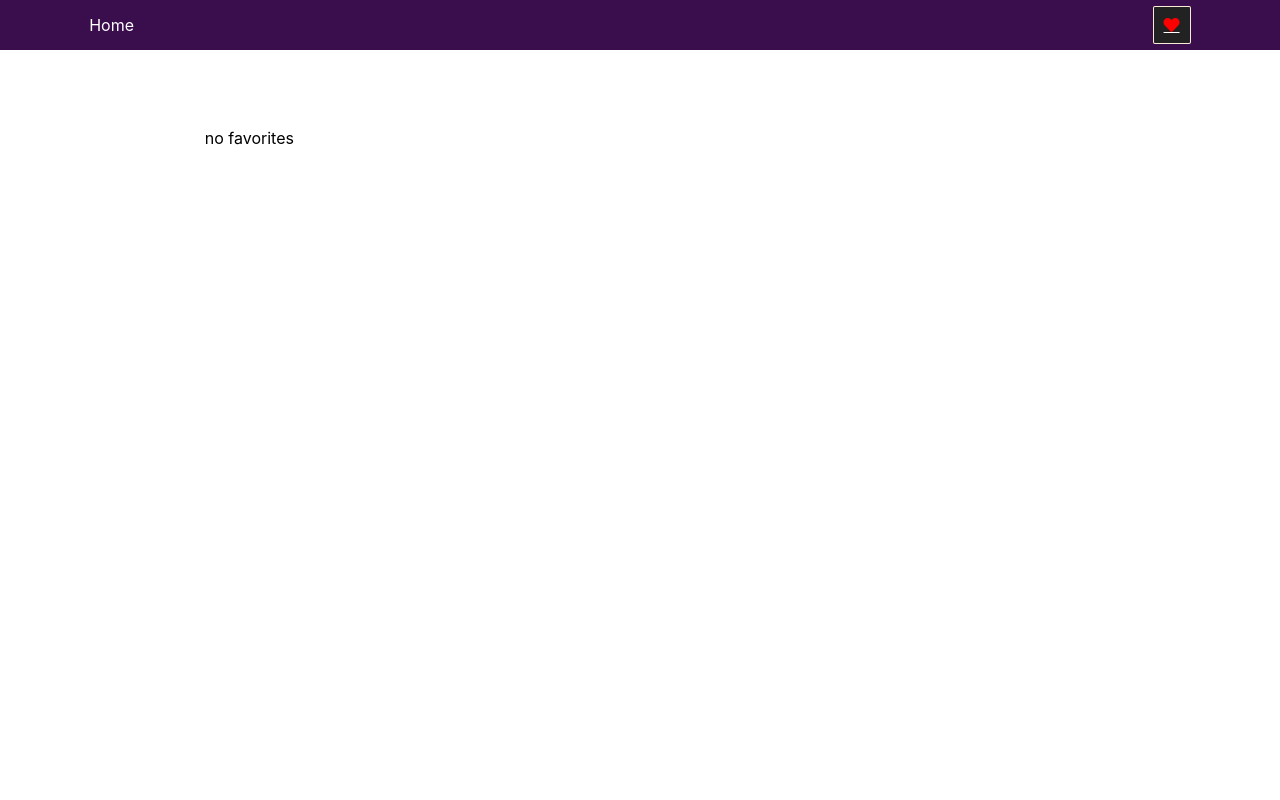
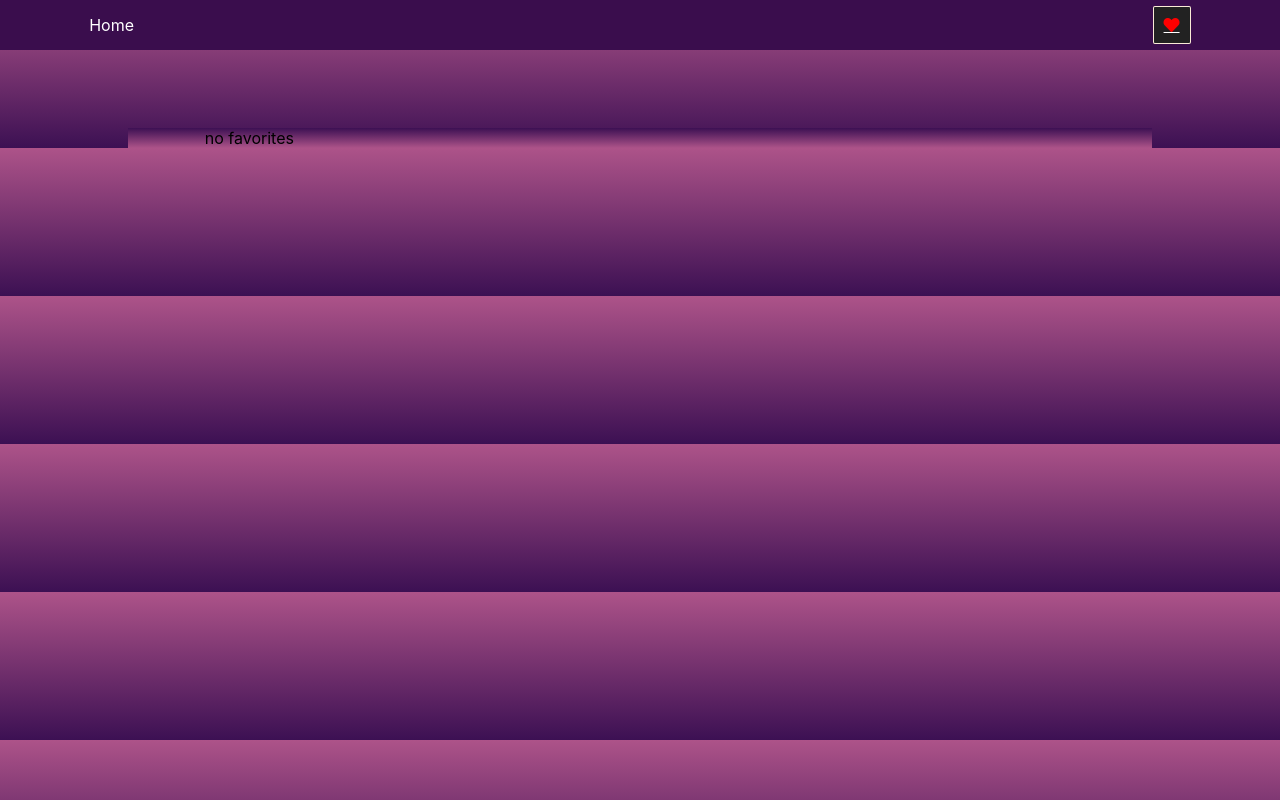
Before and after one commit to pazuzu111/r2, a React (Create React App) app: page /favorites in a window 1280 px wide. Built offline with nearby package versions, Linux system fonts and the light colour scheme.

Commit message:
more styling

```diff
--- a/src/App.css
+++ b/src/App.css
@@ -4,7 +4,12 @@
 .App {
   text-align: center;
 }
+body {
+  background: #ad5389;  /* fallback for old browsers */
+background: -webkit-linear-gradient(to top, #3c1053, #ad5389);  /* Chrome 10-25, Safari 5.1-6 */
+background: linear-gradient(to top, #3c1053, #ad5389); /* W3C, IE 10+/ Edge, Firefox 16+, Chrome 26+, Opera 12+, Safari 7+ */
 
+}
 nav {
   z-index: 999;
   background: rgb(58, 13, 77);
@@ -74,6 +79,10 @@ li {
   margin: 0 auto;
   margin-top: 10%;
   box-shadow: 0px 10px 35px -10px rgba(0,0,0,0.75);
+  background: #ad5389;  /* fallback for old browsers */
+background: -webkit-linear-gradient(to bottom, #3c1053, #ad5389);  /* Chrome 10-25, Safari 5.1-6 */
+background: linear-gradient(to bottom, #3c1053, #ad5389); /* W3C, IE 10+/ Edge, Firefox 16+, Chrome 26+, Opera 12+, Safari 7+ */
+
 }
 
 
@@ -91,10 +100,12 @@ li {
     margin-top: 19%;
     -webkit-transition: .5s;
     transition: .5s;
-    border-radius: 1%;
+    border-radius: .5%;
     width: 95%;
     margin: 7% auto;
     border: .2px solid grey;
+    background: antiquewhite;
+
 }
 
 .photoInfo {
@@ -108,7 +119,7 @@ li {
   -webkit-box-shadow: 0px 10px 35px -10px rgba(0,0,0,0.75);
   -moz-box-shadow: 0px 10px 35px -10px rgba(0,0,0,0.75);
   box-shadow: 0px 10px 35px -10px rgba(0,0,0,0.75);
-  background-color: rgb(240, 235, 229);
+  transform: scale(1.07);
   border: unset;
 }
 
```
